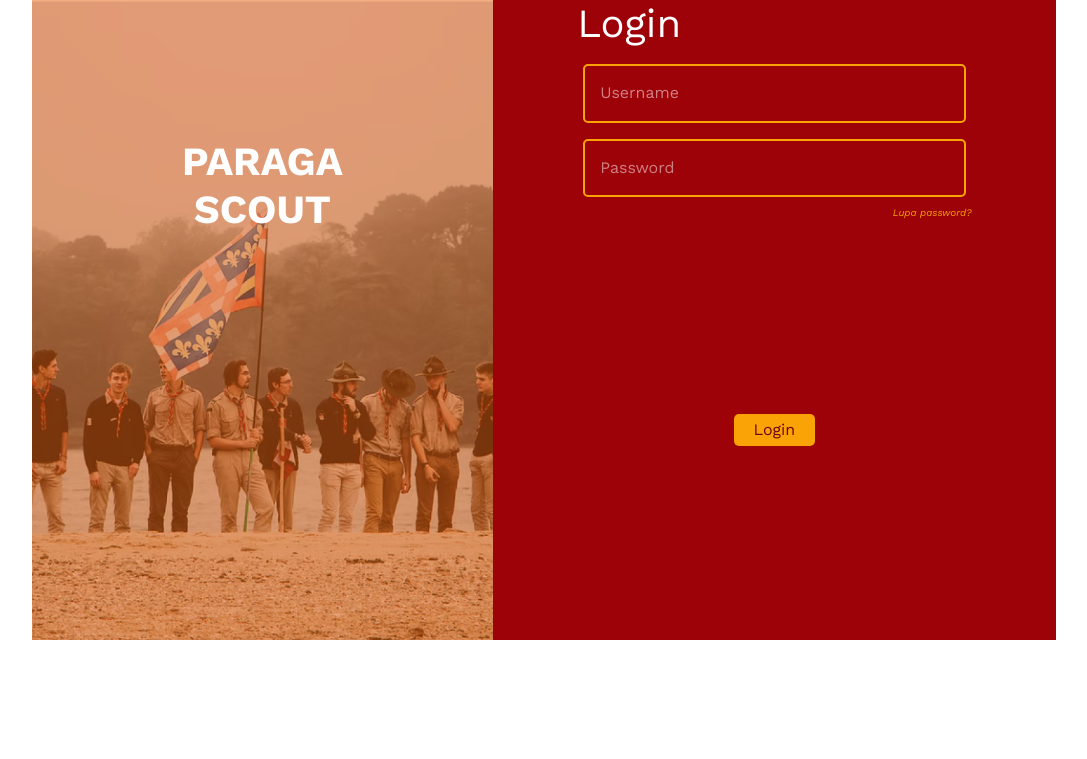
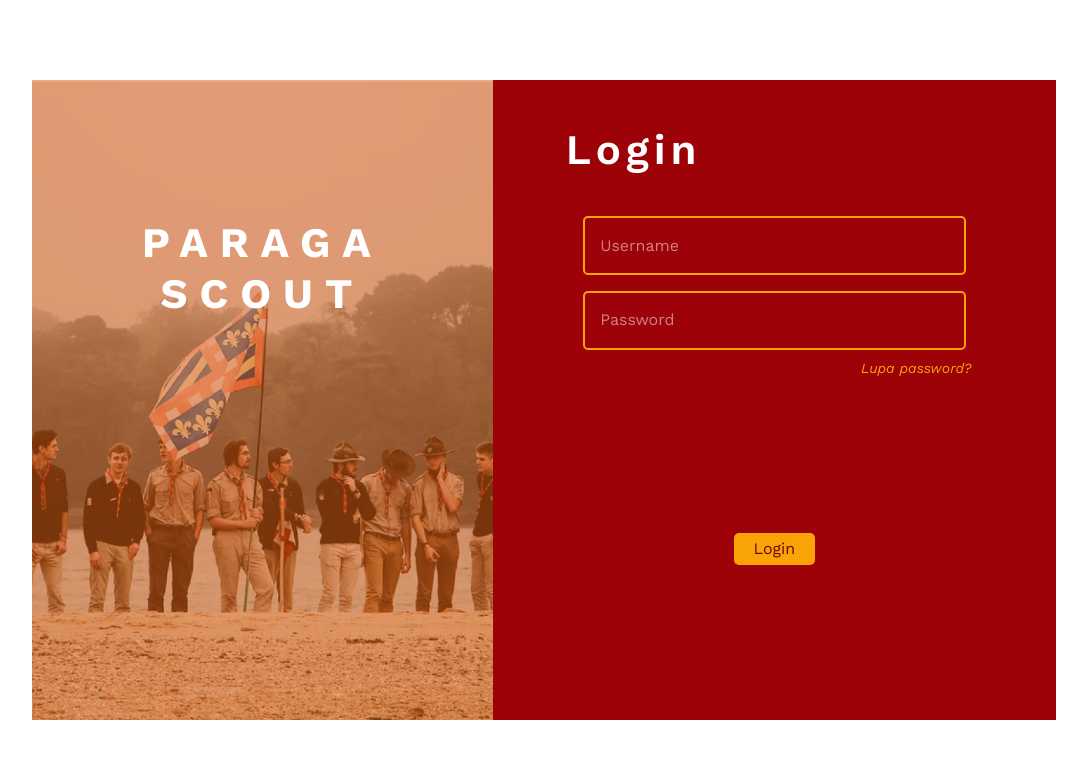
Before and after one commit to artyaaryatama/front-end-website-SMAN-16-Makassar, a PHP site: page /views/login.php in a window 1280 px wide. Shown: the top 759 px of the page, without its empty margins (96-1183 px from the left). Run offline with PHP 8.4, Linux system fonts and the light colour scheme; some libraries are stand-ins or nearby versions.

Commit message:
Memperbaiki style login

```diff
--- a/assets/stylesheet/style.css
+++ b/assets/stylesheet/style.css
@@ -782,7 +782,7 @@ body {
 }
 .card-author {
   font-size: 19px;
-  color: #faa307;
+  color: var(--kuning-7);
   font-weight: bold;
 }
 .card-date {
@@ -804,7 +804,8 @@ body {
   font-family: "Work Sans", sans-serif;
   display: flex;
   position: relative;
-  margin: auto;
+  top:10%;
+  bottom: 10%;
   width: 80%;
   height: 80%;
 }
@@ -846,6 +847,8 @@ body {
   text-align: center;
   color: #fff;
   margin: auto;
+  letter-spacing: 12px;
+  font-size: 42px;
 }
 .login-info {
   display: flex;
@@ -856,8 +859,13 @@ body {
   background-color: #9d0208;
 }
 .login-info h1 {
-  padding: 0 15%;
+  padding-bottom: 25px;
+  padding-top: 45px;
   color: #fff;
+  padding-left: 73px;
+  letter-spacing: 5px;
+  font-size: 42px;
+  font-weight: 505;
 }
 .login-info .login-input {
   display: flex;
@@ -871,7 +879,7 @@ body {
   width: 100%;
 
   background-color: #9d0208;
-  border: 2px solid #faa307;
+  border: 2px solid var(--kuning-7);
   border-radius: 5px;
   padding: 4% 4%;
   margin: 8px 0;
@@ -884,9 +892,9 @@ body {
   outline: none !important;
 }
 .login-info a {
-  font-size: 10px;
+  font-size: 14px;
   font-style: italic;
-  color: #faa307;
+  color: var(--kuning-7);
   padding: 0 15%;
   position: relative;
   float: right;
@@ -899,8 +907,8 @@ body {
   padding: 0 5%;
 }
 .login-info .button button {
-  color: #6a040f;
-  background-color: #faa307;
+  color: var(--merah-3);
+  background-color: var(--kuning-7);
   border: none;
   border-radius: 5px;
   padding: 4px 20px;
@@ -909,5 +917,5 @@ body {
   background-color: #ffbd41;
 }
 .login-info .button button:active {
-  background-color: #faa307;
+  background-color: var(--kuning-7);
 }
--- a/views/login.php
+++ b/views/login.php
@@ -14,8 +14,8 @@
     <script src="https://kit.fontawesome.com/54218bd639.js" crossorigin="anonymous"></script>
 </head>
 <body>
-<div class="wrapper-login">
-      <div class="login-title">
+  <div class="wrapper-login mx-auto">
+    <div class="login-title">
         <div class="title-img">
           <img src="../assets/image/login.png" alt="Scout group" />
         </div>
@@ -37,6 +37,6 @@
           <button type="button" class="btn btn-warning">Login</button>
         </div>
       </div>
-    </div>
+  </div>
 </body>
 </html>
--- a/views/pengurus.php
+++ b/views/pengurus.php
@@ -186,7 +186,6 @@
     <!-- ==END OF FOOTER== -->
 
 
-
     <script src="https://code.jquery.com/jquery-3.3.1.slim.min.js" integrity="sha384-q8i/X+965DzO0rT7abK41JStQIAqVgRVzpbzo5smXKp4YfRvH+8abtTE1Pi6jizo" crossorigin="anonymous"></script>
     <script src="https://cdnjs.cloudflare.com/ajax/libs/popper.js/1.14.7/umd/popper.min.js" integrity="sha384-UO2eT0CpHqdSJQ6hJty5KVphtPhzWj9WO1clHTMGa3JDZwrnQq4sF86dIHNDz0W1" crossorigin="anonymous"></script>
     <script src="https://stackpath.bootstrapcdn.com/bootstrap/4.3.1/js/bootstrap.min.js" integrity="sha384-JjSmVgyd0p3pXB1rRibZUAYoIIy6OrQ6VrjIEaFf/nJGzIxFDsf4x0xIM+B07jRM" crossorigin="anonymous"></script>
```
